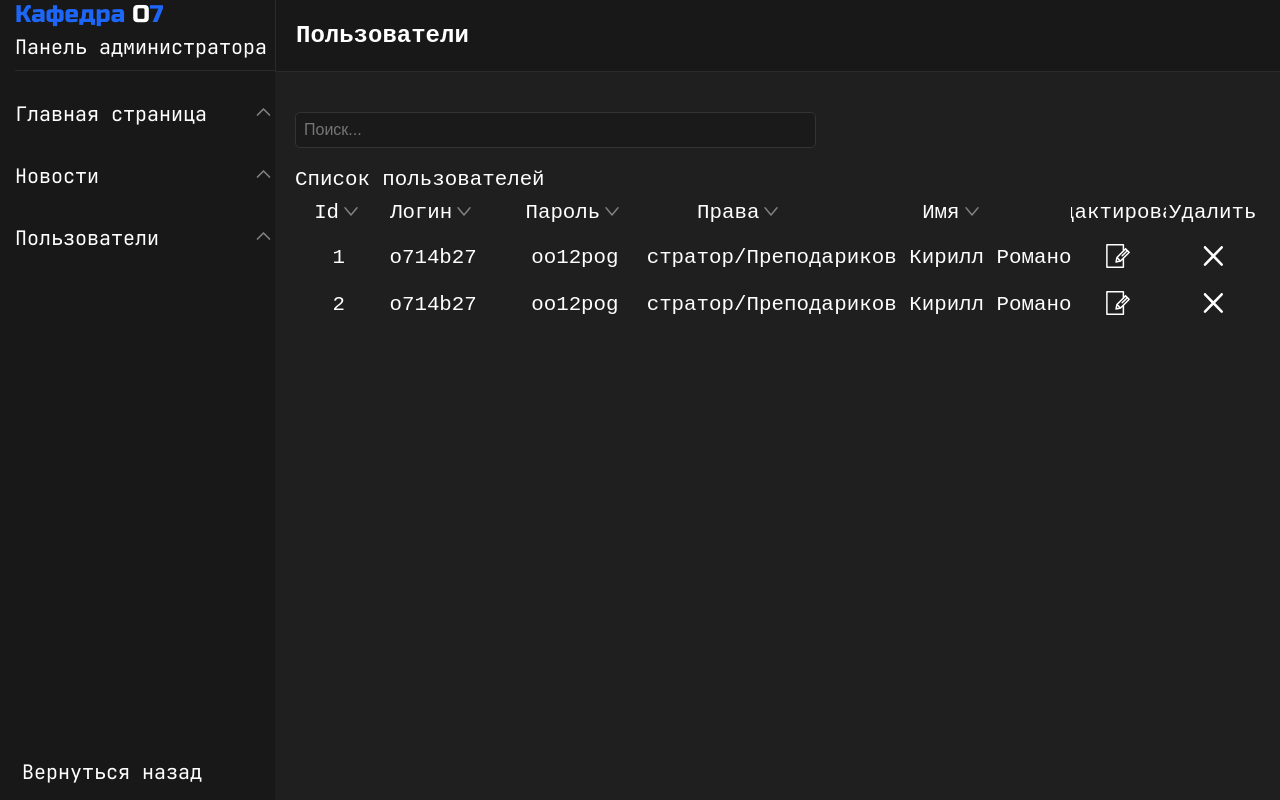
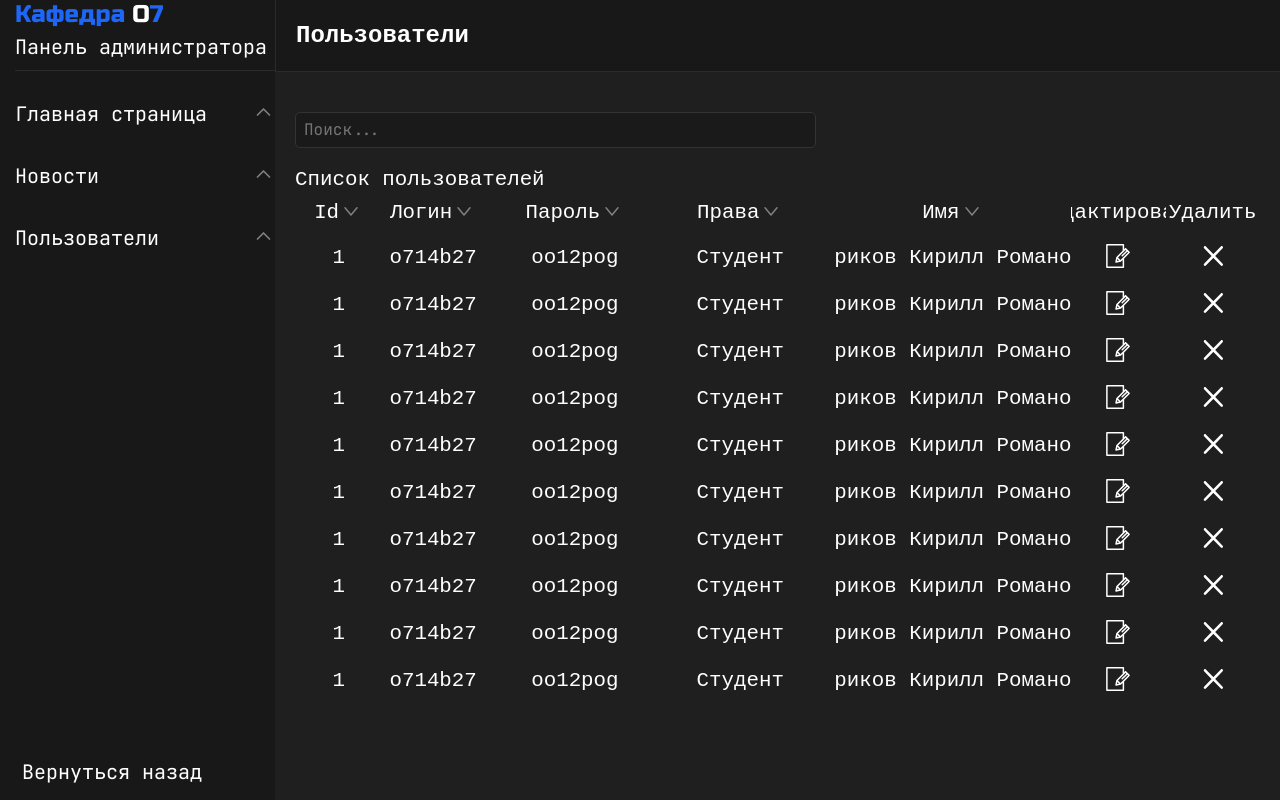
Before and after one commit to DANTES0/EIOS, a Vue app: page /admin in a window 1280 px wide. Built offline with nearby package versions, Linux system fonts and the light colour scheme; no server answers; a web font is replaced by a local one.

Commit message:
input поменял

```diff
--- a/src/components/AdminPageComponents/UsersAll.vue
+++ b/src/components/AdminPageComponents/UsersAll.vue
@@ -18,24 +18,16 @@
         <span class="user-edit">Редактировать</span>
         <span class="user-delete">Удалить</span>
       </div>
-      <div class="user-item">
+      <div v-for="i in 10" class="user-item">
         <span class="user-id">1</span>
         <span class="user-login">o714b27</span>
         <span class="user-password">oo12pog</span>
-        <span class="user-role">Администратор/Преподаватель</span>
+        <span class="user-role">Cтудент</span>
         <span class="user-name">Петриков Кирилл Романович</span>
         <span class="user-edit" ><button><img src="../../assets/admin/piece_of_paper_and_pencil.svg" alt="Edit"></button></span>
         <span class="user-delete"><button><img src="../../assets/admin/cross-svgrepo-com.svg" alt="Delete"></button></span>
       </div>
-      <div class="user-item">
-        <span class="user-id">2</span>
-        <span class="user-login">o714b27</span>
-        <span class="user-password">oo12pog</span>
-        <span class="user-role">Администратор/Преподаватель</span>
-        <span class="user-name">Петриков Кирилл Романович</span>
-        <span class="user-edit"><button><img src="../../assets/admin/piece_of_paper_and_pencil.svg" alt="Edit"></button></span>
-        <span class="user-delete"><button><img src="../../assets/admin/cross-svgrepo-com.svg" alt="Delete"></button></span>
-      </div>
+
     </div>
   </div>
 </template>
@@ -75,10 +67,15 @@
   border-radius: 5px;
   background-color: #1A1A1A;
   color: #FFFFFF;
+  outline: #1E66F5;
+  transition: 0.3s ease
+}
+.placeholder-userAll::placeholder {
+    font-family: JetBrainsMono;
 }
 
 .placeholder-userAll:focus {
-  background-color: #333333;
+  /* background-color: #333333; */
   border-color: #1E66F5;
 }
 
```
